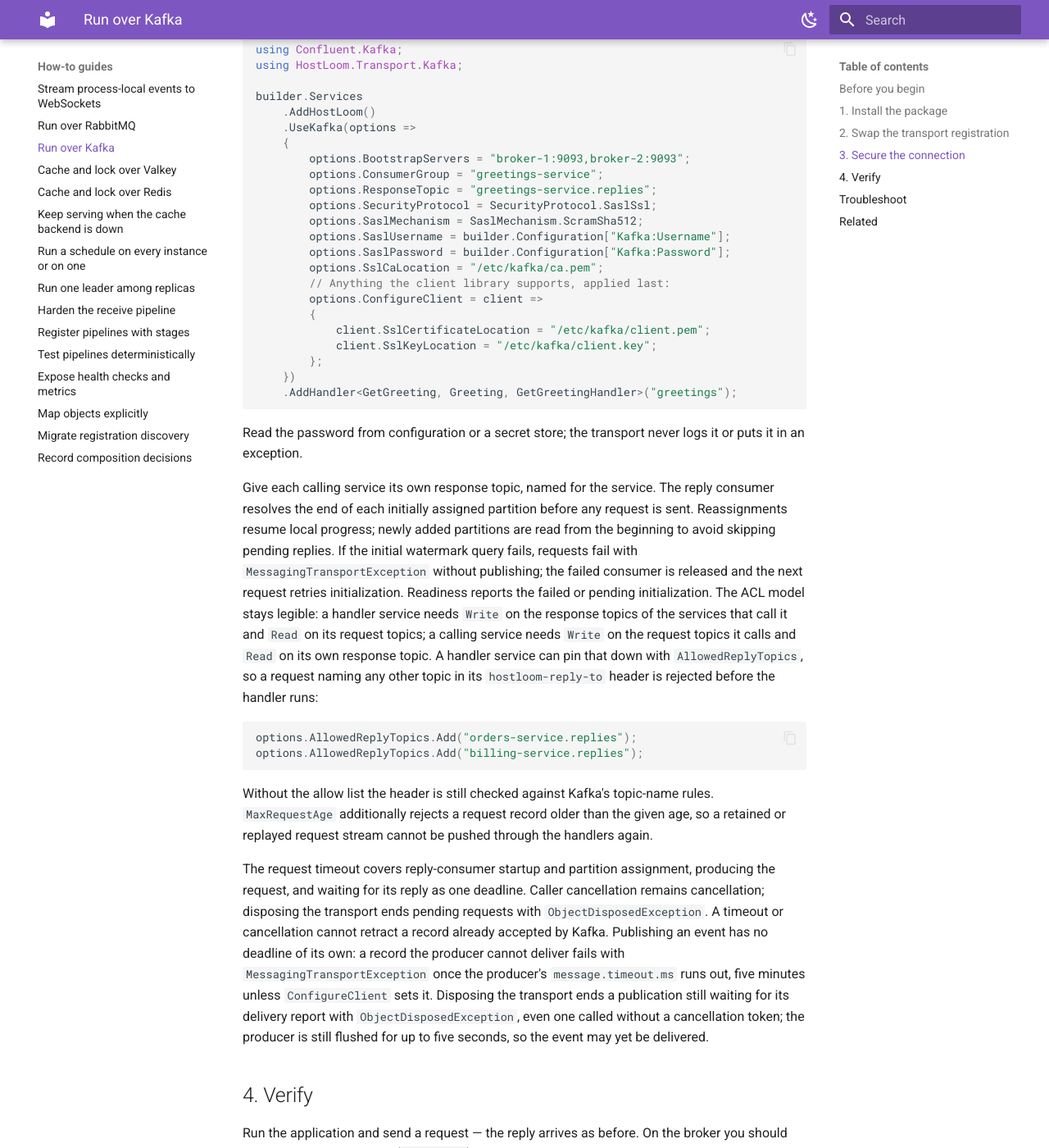
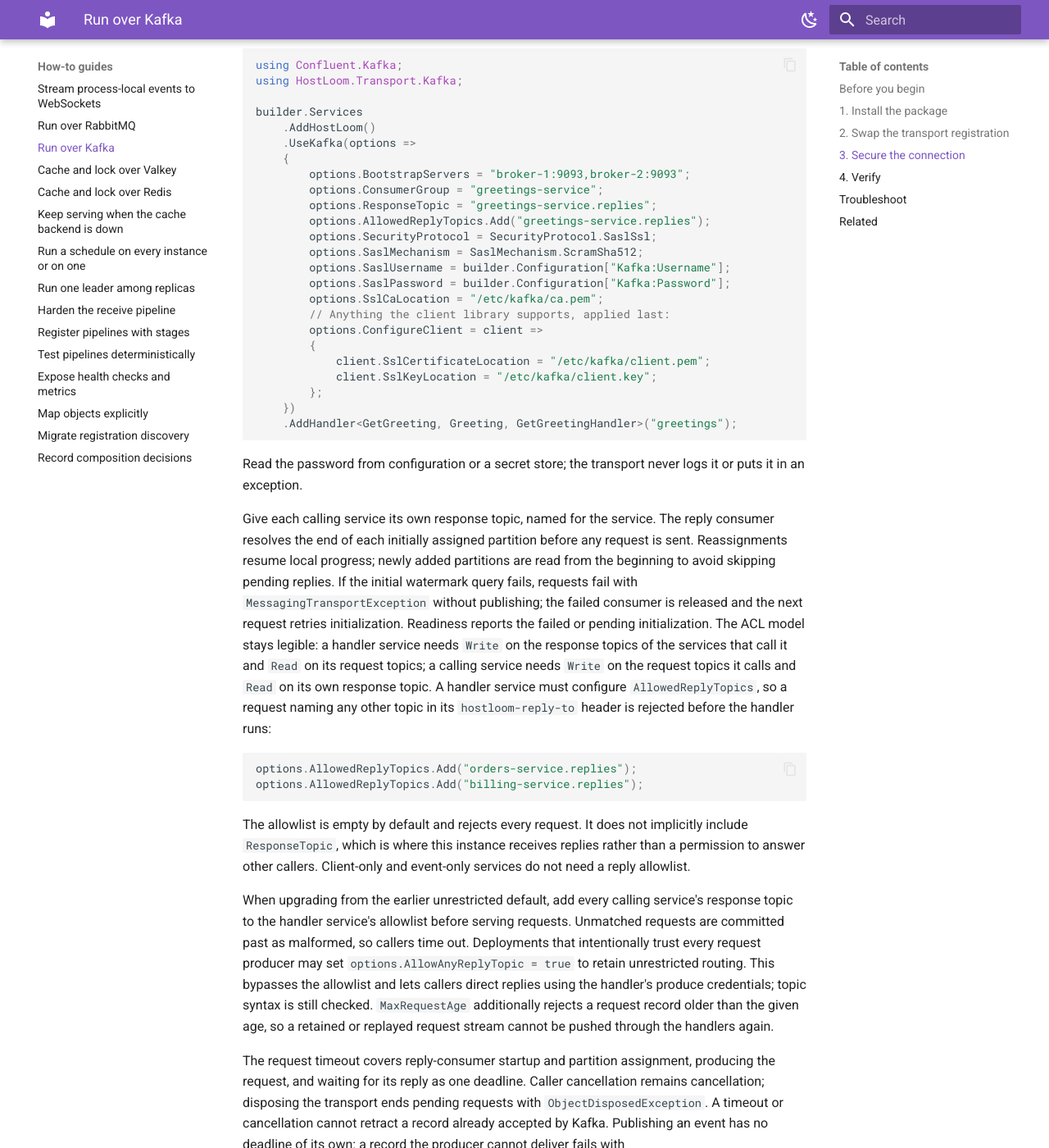
Before and after one commit to kidoz/hostloom, an MkDocs documentation site: the page built from docs/how-to/use-kafka.md, in a window 1280 px wide and 1400 px high, scrolled down 1241 px. Shown: the whole window at 82% size. Built offline with MkDocs 1.6.1 and Material for MkDocs 9.7.7, drawn with Linux system fonts in a browser that asks for light colours; some of the changed text lies outside the part shown.

Commit message:
Document the Kafka reply-topic allowlist default

````diff
--- a/docs/how-to/use-kafka.md
+++ b/docs/how-to/use-kafka.md
@@ -36,6 +36,7 @@
         options.BootstrapServers = "localhost:9092";
         options.ConsumerGroup = "greetings-service";
         options.ResponseTopic = "hostloom.responses";
+        options.AllowedReplyTopics.Add("hostloom.responses");
     })
     .AddHandler<GetGreeting, Greeting, GetGreetingHandler>("greetings");
 ```
@@ -61,6 +62,7 @@
         options.BootstrapServers = "broker-1:9093,broker-2:9093";
         options.ConsumerGroup = "greetings-service";
         options.ResponseTopic = "greetings-service.replies";
+        options.AllowedReplyTopics.Add("greetings-service.replies");
         options.SecurityProtocol = SecurityProtocol.SaslSsl;
         options.SaslMechanism = SaslMechanism.ScramSha512;
         options.SaslUsername = builder.Configuration["Kafka:Username"];
@@ -87,8 +89,8 @@
 and the next request retries initialization. Readiness reports the failed or pending initialization. The ACL model stays legible: a handler service needs `Write` on the
 response topics of the services that call it and `Read` on its request
 topics; a calling service needs `Write` on the request topics it calls
-and `Read` on its own response topic. A handler service can pin that
-down with `AllowedReplyTopics`, so a request naming any other topic in its
+and `Read` on its own response topic. A handler service must configure
+`AllowedReplyTopics`, so a request naming any other topic in its
 `hostloom-reply-to` header is rejected before the handler runs:
 
 ```csharp
@@ -96,8 +98,16 @@
 options.AllowedReplyTopics.Add("billing-service.replies");
 ```
 
-Without the allow list the header is still checked against Kafka's
-topic-name rules. `MaxRequestAge` additionally rejects a request record
+The allowlist is empty by default and rejects every request. It does not implicitly include
+`ResponseTopic`, which is where this instance receives replies rather than a permission to answer
+other callers. Client-only and event-only services do not need a reply allowlist.
+
+When upgrading from the earlier unrestricted default, add every calling service's response topic
+to the handler service's allowlist before serving requests. Unmatched requests are committed past
+as malformed, so callers time out. Deployments that intentionally trust every request producer may
+set `options.AllowAnyReplyTopic = true` to retain unrestricted routing. This bypasses the allowlist
+and lets callers direct replies using the handler's produce credentials; topic syntax is still
+checked. `MaxRequestAge` additionally rejects a request record
 older than the given age, so a retained or replayed request stream cannot
 be pushed through the handlers again.
 
````
Also changed, not shown: README.md (+3 -2 lines), docs/reference/transports.md (+2 -1 lines).
